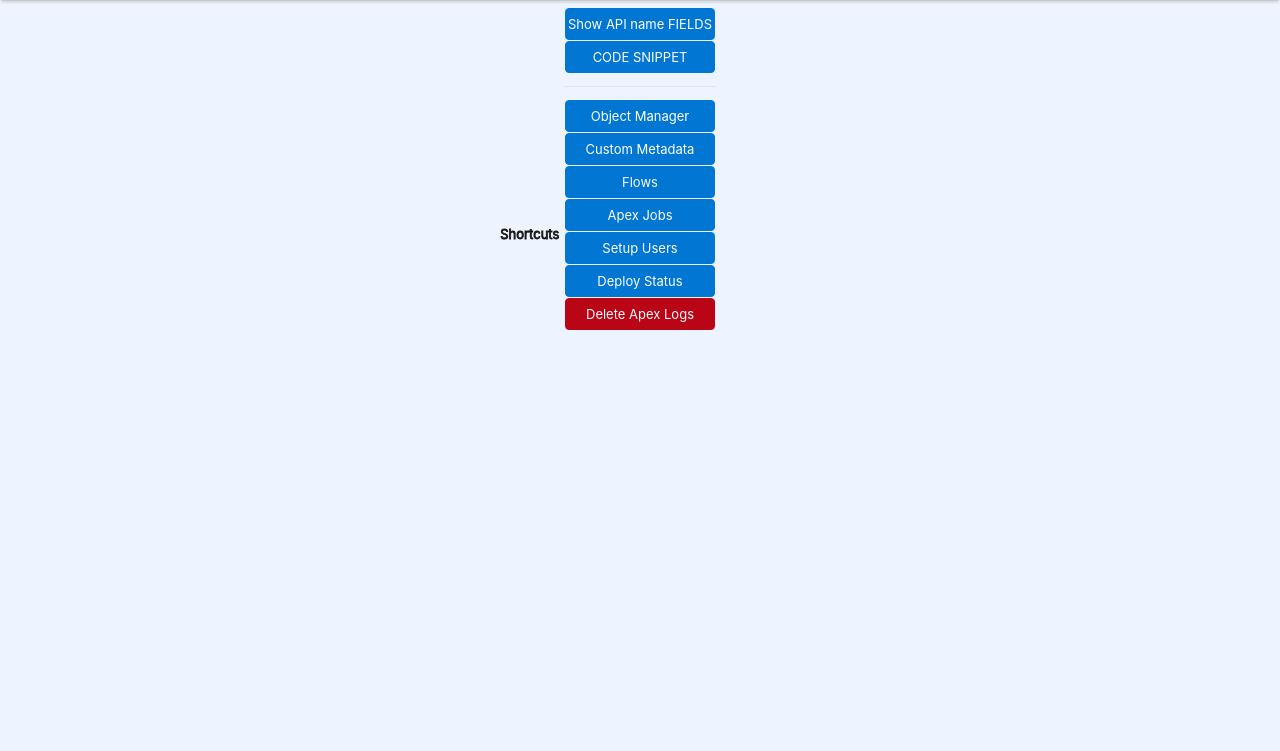
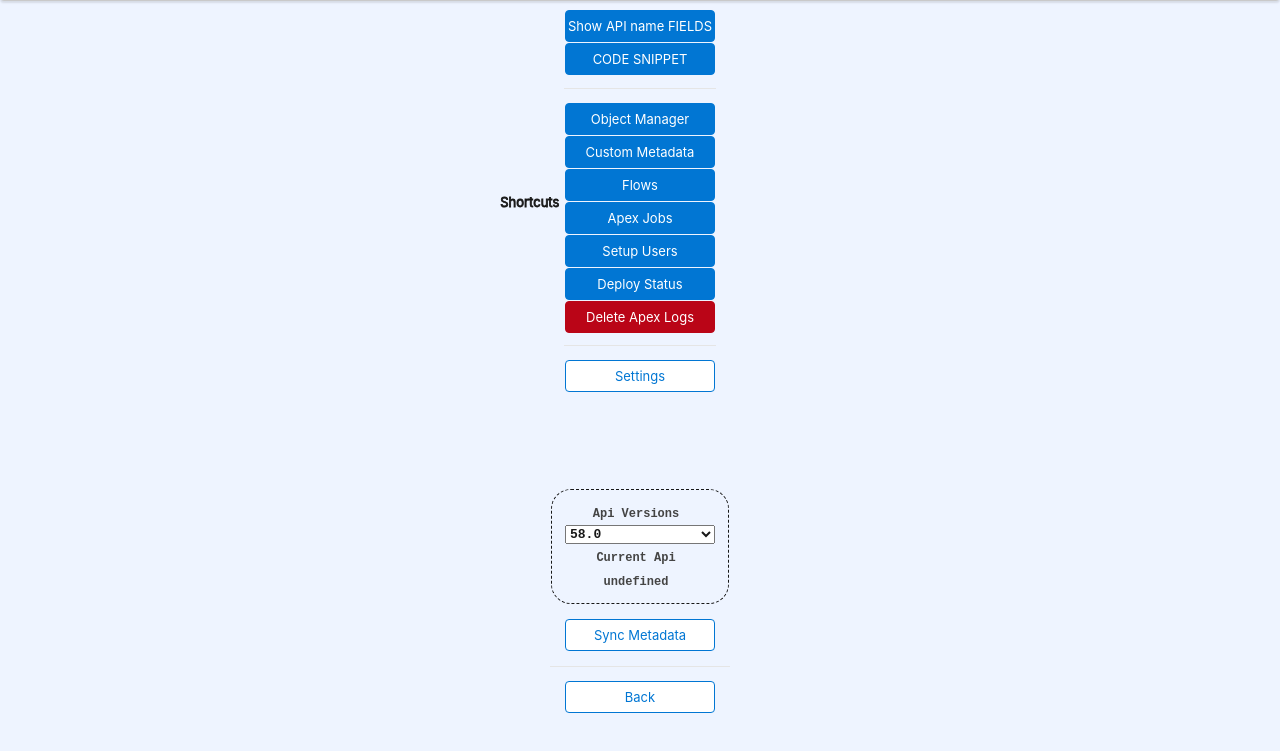
Before and after one commit to IziPeezeLemonSqueeze/Chrome-WatchingObject-Extension, a browser extension: page dock.html in a window 1280 px wide. Shown: the part 43-794 px from the top of the page. Drawn offline with Linux system fonts and the light colour scheme.

Commit message:
update dock con settings

```diff
--- a/background.js
+++ b/background.js
@@ -444,14 +444,10 @@ chrome.runtime.onMessage.addListener(async (obj, sender, response) =>
 			})
 			break;
 
-
 		case 'CREATE_NOTIFICATION':
 			createNotification(obj.payload);
 			break;
-
-
 	}
-
 });
 
 const createNotification = (data) =>
--- a/content_script.js
+++ b/content_script.js
@@ -1015,7 +1015,7 @@
 						'z-index: 1000;display: flex;position: fixed;bottom: 42px;right: 0px;vertical-align: middle;';
 					let frame = document.createElement('iframe');
 					frame.src = chrome.runtime.getURL('dock.html');
-					frame.style = 'width: 248px; height: 385px; border: 0; border-bottom-right-radius: 0px; border-top-right-radius: 15px; border-top-left-radius: 15px; border-bottom-left-radius: 15px;';
+					frame.style = 'width: 248px; height: 445px; border: 0; border-bottom-right-radius: 0px; border-top-right-radius: 15px; border-top-left-radius: 15px; border-bottom-left-radius: 15px;';
 					div.appendChild(frame);
 
 					salesforceBody.appendChild(div);
--- a/dock.html
+++ b/dock.html
@@ -40,8 +40,9 @@
 				</div>
 			</div>
 		</div>
-		<div class="slds-align_absolute-center"
-			style="text-align: center; height: 21rem">
+		<div id="main"
+			class="slds-align_absolute-center"
+			style="text-align: center; height: 25rem">
 			<ul class="slds-has-block-links_space">
 				<li style="margin: 1px">
 					<button title="Show the api name of the object fields"
@@ -61,7 +62,7 @@
 				</li>
 				<hr style="margin-top: 0.8rem; margin-bottom: 0.8rem;" />
 				<div
-					style="padding: 1px;background-clip: text;background-color: #eef4ff;-webkit-text-stroke-width: medium;z-index: 100;position: absolute;bottom: 64%;left: 39%;">
+					style="padding: 1px;background-clip: text;background-color: #eef4ff;-webkit-text-stroke-width: medium;z-index: 100;position: absolute;bottom: 68%;left: 39%;">
 					Shortcuts</div>
 				<li style="margin: 1px">
 					<button title="Open a new tab in the Object Manager settings"
@@ -118,8 +119,57 @@
 						Delete Apex Logs
 					</button>
 				</li>
+				<hr style="margin-top: 0.8rem; margin-bottom: 0.8rem;" />
+				<li style="margin: 1px">
+					<button title="Settings"
+						class="slds-button slds-button_outline-brand"
+						style="width: 150px"
+						id="btnSettings">
+						Settings
+					</button>
+				</li>
 			</ul>
 		</div>
+		<div id="settings"
+			class="slds-align_absolute-center"
+			style="display: flex;width: -webkit-fill-available;text-align: center;height: 25rem;position:fixed;justify-content: center;flex-direction: column;flex-wrap: nowrap;align-content: center;align-items: center;">
+			<ul class="slds-has-block-links_space">
+				<li
+					style="font-weight: bolder;font-family: monospace;border-width: thin;border-style: dashed;margin: 1px;border-radius: 20px;padding: 6%;">
+					<label class="slds-form-element__label"
+						id="combobox-label-id-131">Api Versions</label>
+					<br />
+					<select name="ApiVersions"
+						style="width: 150px;"
+						id="apiVersionCombobox">
+					</select>
+					<br />
+					<label class="slds-form-element__label">Current Api</label>
+					<br />
+					<label class="slds-form-element__label"
+						id="currentApiSelected">00.0</label>
+				</li>
+				<li style="margin: 15px">
+					<button title="Sync Metadata"
+						class="slds-button slds-button_outline-brand"
+						style="width: 150px"
+						id="btnSyncMetadata">
+						Sync Metadata
+					</button>
+				</li>
+				<hr style="margin-top: 0.8rem; margin-bottom: 0.8rem;" />
+				<li style="margin: 1px">
+					<button title="Settings"
+						class="slds-button slds-button_outline-brand"
+						style="width: 150px"
+						id="btnBackToMain">
+						Back
+					</button>
+				</li>
+			</ul>
+		</div>
+
+
 	</body>
 
 </html>
--- a/dock.js
+++ b/dock.js
@@ -5,46 +5,117 @@ const btnUsers = document.getElementById('btnUsers');
 const btnDeploy = document.getElementById('btnDeploy');
 const btnApexLog = document.getElementById('btnApexLog');
 const btnFlow = document.getElementById('btnFlw');
+const btnSettings = document.getElementById('btnSettings');
+const btnBackToMain = document.getElementById('btnBackToMain');
+const apiVersionCombobox = document.getElementById('apiVersionCombobox');
+const currentApiSelected = document.getElementById('currentApiSelected');
 
 const btnApiFields = document.getElementById('btnApiFields');
 const btnCodeSnippet = document.getElementById('btnFastCodeSnippet');
 
+const optionsApiVersion = [
+	'58.0',
+	'59.0',
+	'60.0',
+	'61.0',
+];
 
 document.addEventListener("DOMContentLoaded", async () =>
 {
+	chrome.storage.local.get('apiVersion', async (items) =>
+	{
+		if (!Object.keys(await items)[0])
+		{
+			chrome.storage.local.set({
+				['apiVersion']: optionsApiVersion
+			});
+
+			optionsApiVersion.forEach(opt =>
+			{
+				const option = document.createElement('option');
+				option.value = opt;
+				option.innerText = opt;
+				option.id = `opt_${opt}`;
+				apiVersionCombobox.appendChild(option);
+			});
+		}
+		try
+		{
+			await items['apiVersion'].forEach(opt =>
+			{
+				const option = document.createElement('option');
+				option.value = opt;
+				option.innerText = opt;
+				option.id = `opt_${opt}`;
+				apiVersionCombobox.appendChild(option);
+			});
+		} catch (err) { }
+	});
+
+	chrome.storage.local.get('apiVersionSelected', async (items) =>
+	{
+		console.log('API VERSION SELECTED', await items);
+		if (Object.keys(await items))
+		{
+			currentApiSelected.innerText = await items.apiVersionSelected;
+		}
+	});
+
+	apiVersionCombobox.addEventListener('change', (e) =>
+	{
+		chrome.storage.local.set({ ['apiVersionSelected']: e.target.value });
+	});
+
+	btnSettings.addEventListener('click', () =>
+	{
+		document.getElementById('main').style.display = 'none';
+	});
+
+	btnBackToMain.addEventListener('click', () =>
+	{
+		document.getElementById('main').style.display = null;
+	});
 
 	btnObjectManager.addEventListener('click', () =>
 	{
 		objectManagerEvent();
 	});
+
 	btnMdt.addEventListener('click', () =>
 	{
 		customMetadataEvent();
 	});
+
 	btnApexJobs.addEventListener('click', () =>
 	{
 		apexJobsEvent();
 	});
+
 	btnUsers.addEventListener('click', () =>
 	{
 		usersEvent();
 	});
+
 	btnDeploy.addEventListener('click', () =>
 	{
 		deployEvent();
 	});
+
 	btnApexLog.addEventListener('click', () =>
 	{
 		apexLogEvent();
 	});
+
 	btnFlow.addEventListener('click', () =>
 	{
 		flowEvent();
 	});
+
 	btnApiFields.addEventListener('click', () =>
 	{
 		apiFieldsEvent();
 	});
+
 	btnCodeSnippet.addEventListener('click', () =>
 	{
 		codeSnippetEvent();
```
